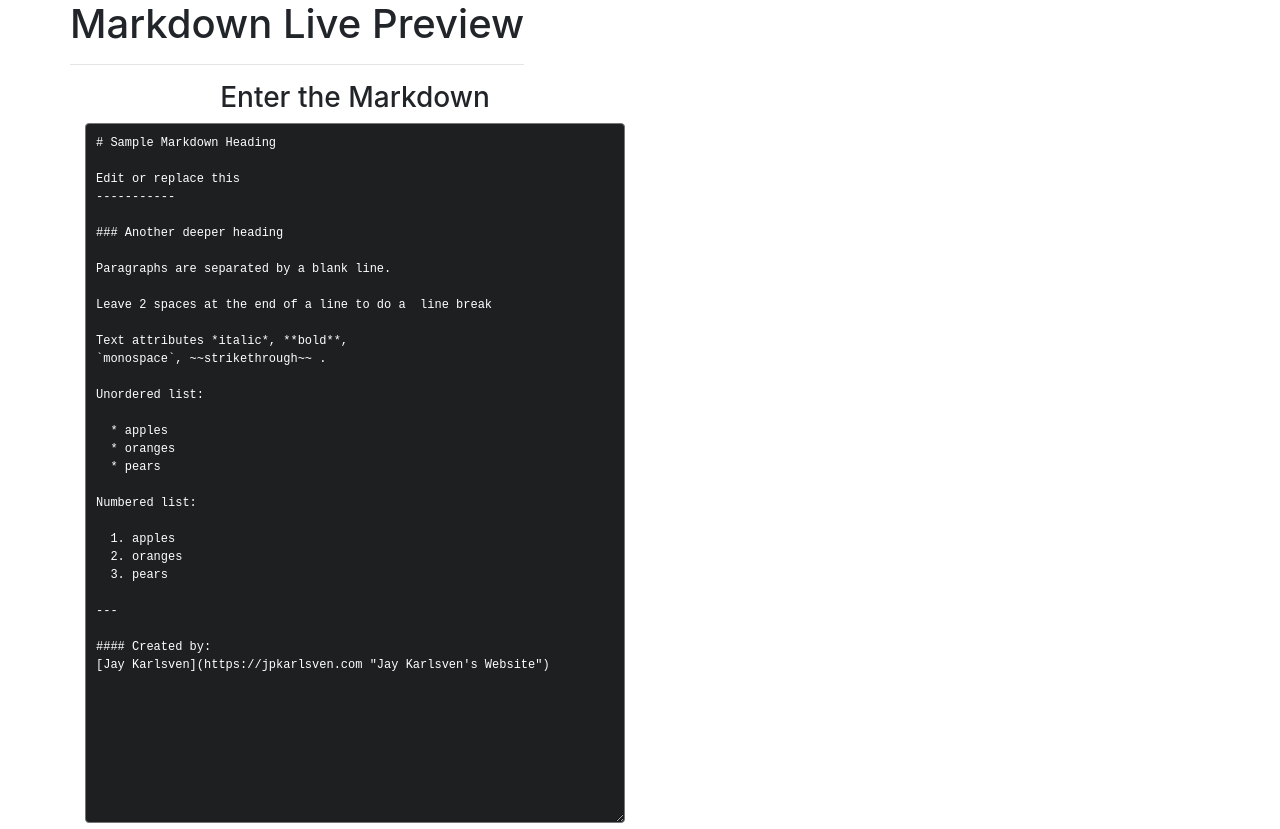
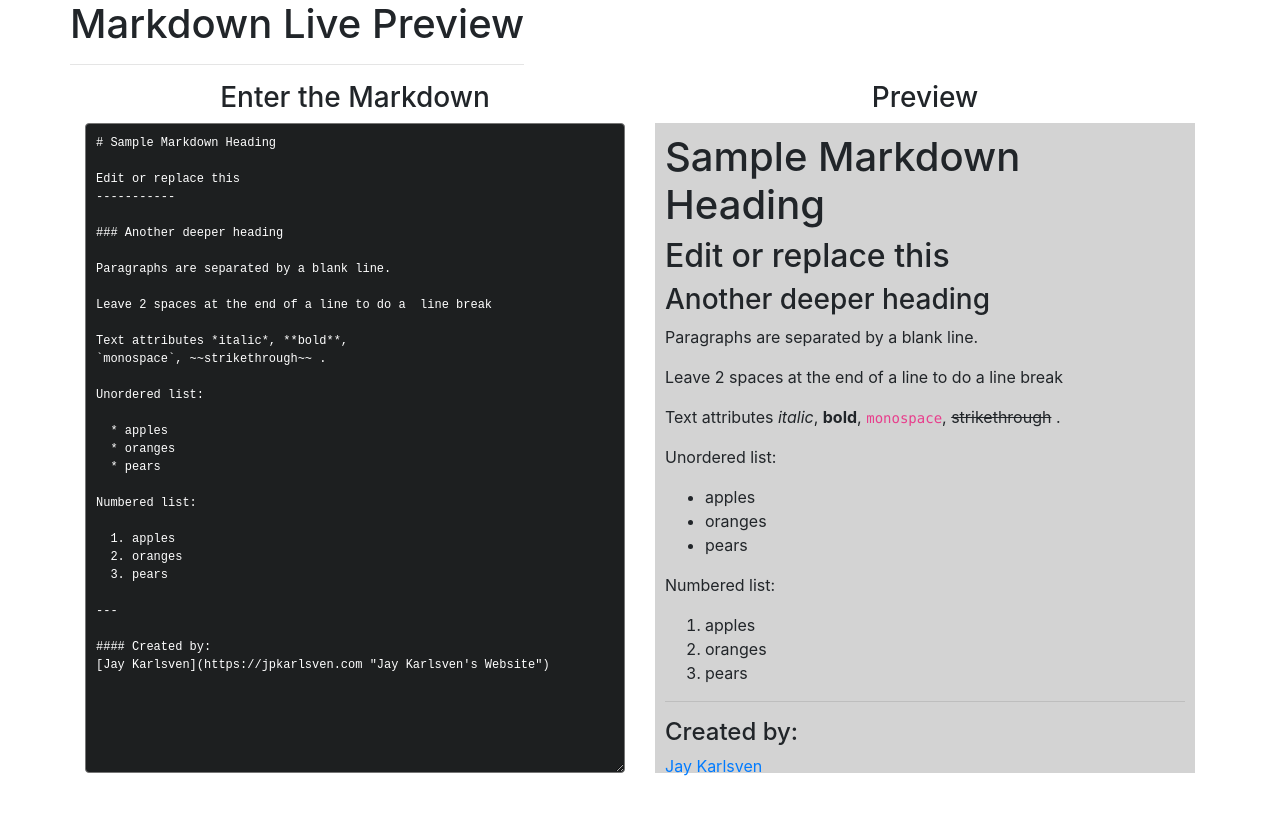
Before and after one commit to talitastravassos/markdown-previewer, a React (Create React App) app: page / in a window 1280 px wide. After the commit the page ends 800 px from the top, so only its background shows below. Built offline with nearby package versions, Linux system fonts and the light colour scheme.

Commit message:
Added MarkDownPreview component

```diff
--- a/src/App.css
+++ b/src/App.css
@@ -1,11 +1,5 @@
 .App {
   text-align: center;
-}
-
-.App-logo {
-  animation: App-logo-spin infinite 20s linear;
-  height: 40vmin;
-  pointer-events: none;
 }
 
 .App-header {
@@ -27,18 +21,16 @@
   font-size: 12px;
   padding: 10px;
   width: 100%;
-  height: 700px;
+  height: 650px;
+  }
+
+  .preview {
+    padding: 10px;
+    width: 100%;
+    height: 650px;
+    background-color: LightGray;
   }
 
 .App-link {
   color: #61dafb;
 }
-
-@keyframes App-logo-spin {
-  from {
-    transform: rotate(0deg);
-  }
-  to {
-    transform: rotate(360deg);
-  }
-}
--- a/src/components/MarkdownPreview.js
+++ b/src/components/MarkdownPreview.js
@@ -0,0 +1,18 @@
+import React from 'react'
+import marked from 'marked';
+
+const MarkdownPreview = (props) => {
+
+    const createMarkDown = () => {
+
+        return { __html: marked(props.markDown) }
+    }
+
+    return (
+        <div className="preview" dangerouslySetInnerHTML={createMarkDown()}>
+
+        </div>
+    )
+}
+
+export default MarkdownPreview
--- a/src/components/UserInput.js
+++ b/src/components/UserInput.js
@@ -1,4 +1,5 @@
 import React, { useState } from 'react'
+import MarkdownPreview from './MarkdownPreview';
 
 const initialState = '# Sample Markdown Heading\n\nEdit or replace this\n-----------\n\n### Another deeper heading\n\nParagraphs are separated by a blank line.\n\nLeave 2 spaces at the end of a line to do a  line break\n\nText attributes *italic*, **bold**,\n`monospace`, ~~strikethrough~~ .\n\nUnordered list:\n\n  * apples\n  * oranges\n  * pears\n\nNumbered list:\n\n  1. apples\n  2. oranges\n  3. pears\n\n---\n\n#### Created by:\n[Jay Karlsven](https://jpkarlsven.com \"Jay Karlsven\'s Website\")'
 
@@ -22,7 +23,8 @@ const UserInput = (props) => {
 
             </div>
             <div className="col-md-6">
-
+                <h3 className="text-center">Preview</h3>
+                <MarkdownPreview markDown={md} />
             </div>
 
         </div>
```
